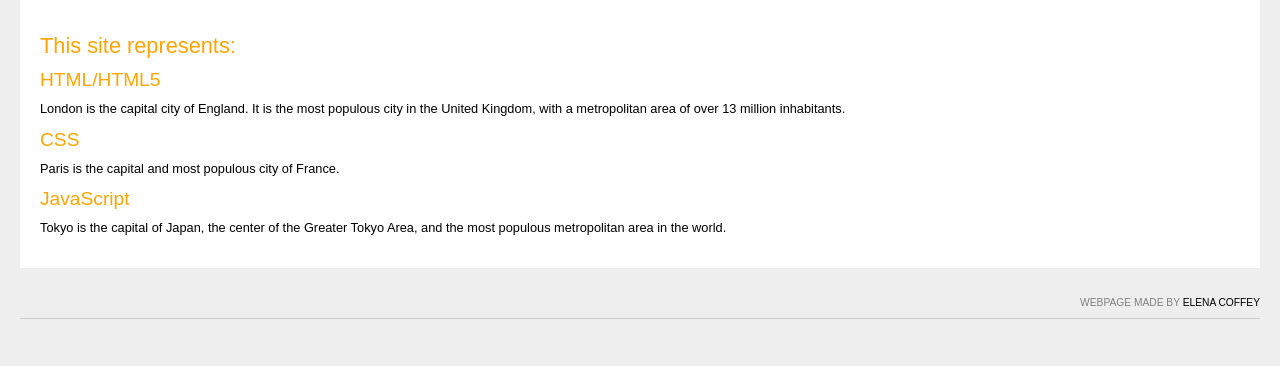
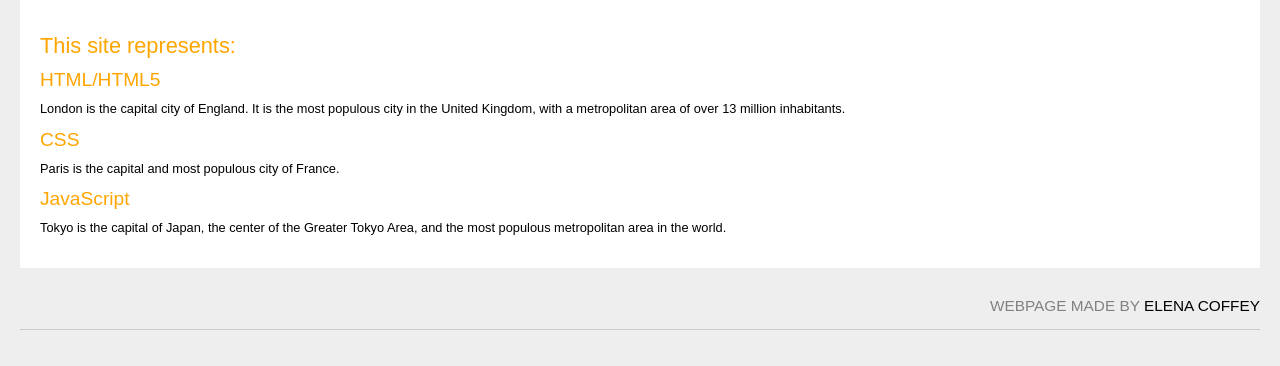
Before and after one commit to ElenaCoffey/Woodconstructors, a PHP site: page /index.html in a window 1280 px wide. Shown: the part 434-800 px from the top of the page. Run offline with PHP 8.4, Linux system fonts and the light colour scheme.

Commit message:
Update style.css

```diff
--- a/style.css
+++ b/style.css
@@ -76,7 +76,7 @@ body{
 	footer p{
 		text-align: right;
 		text-transform: uppercase;
-		font-size: 80%;
+		font-size: 120%;
 		color: grey;
 	}
 footer {
```
